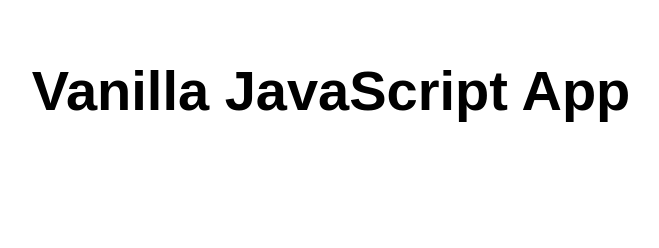
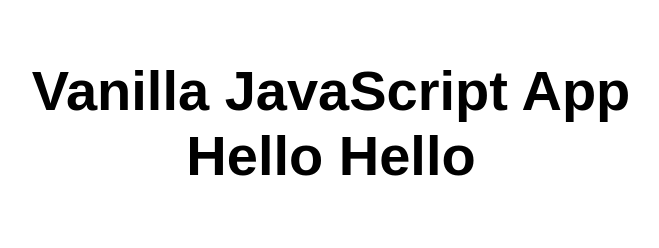
Before and after one commit to agboAptadm/the4aweb, a website: page src/index.html in a window 1280 px wide. Shown: the whole page, without its empty margins (309-968 px from the left). Drawn offline with Linux system fonts and the light colour scheme.

Commit message:
Update index.html

```diff
--- a/src/index.html
+++ b/src/index.html
@@ -10,7 +10,7 @@
 
 <body>
   <main>
-    <h1>Vanilla JavaScript App</h1>
+    <h1>Vanilla JavaScript App Hello Hello</h1>
   </main>
 </body>
 
```
